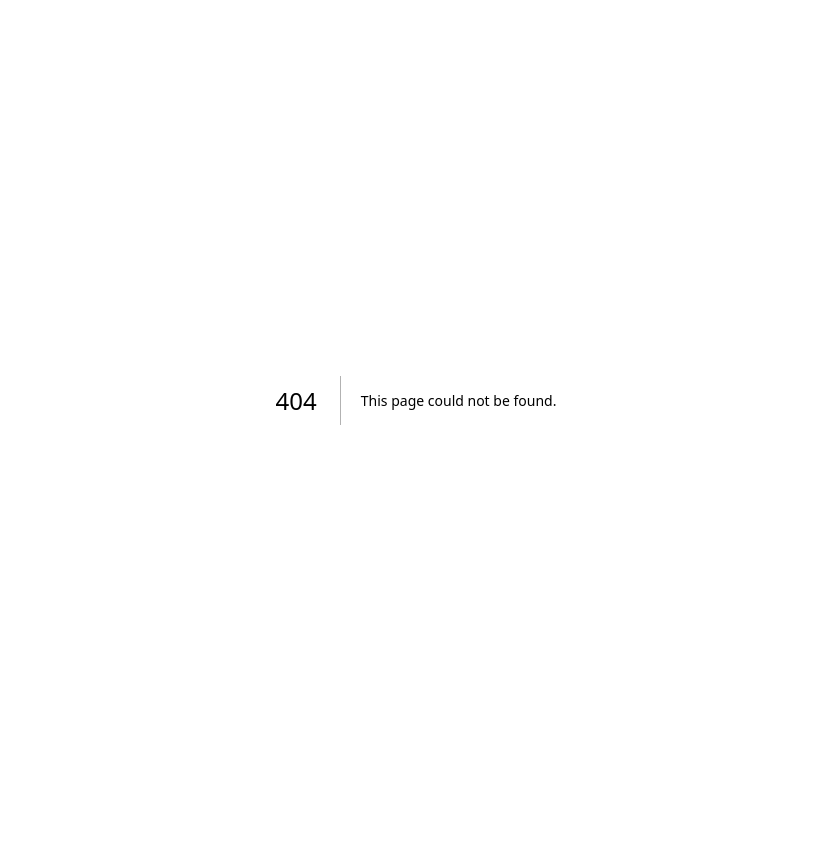
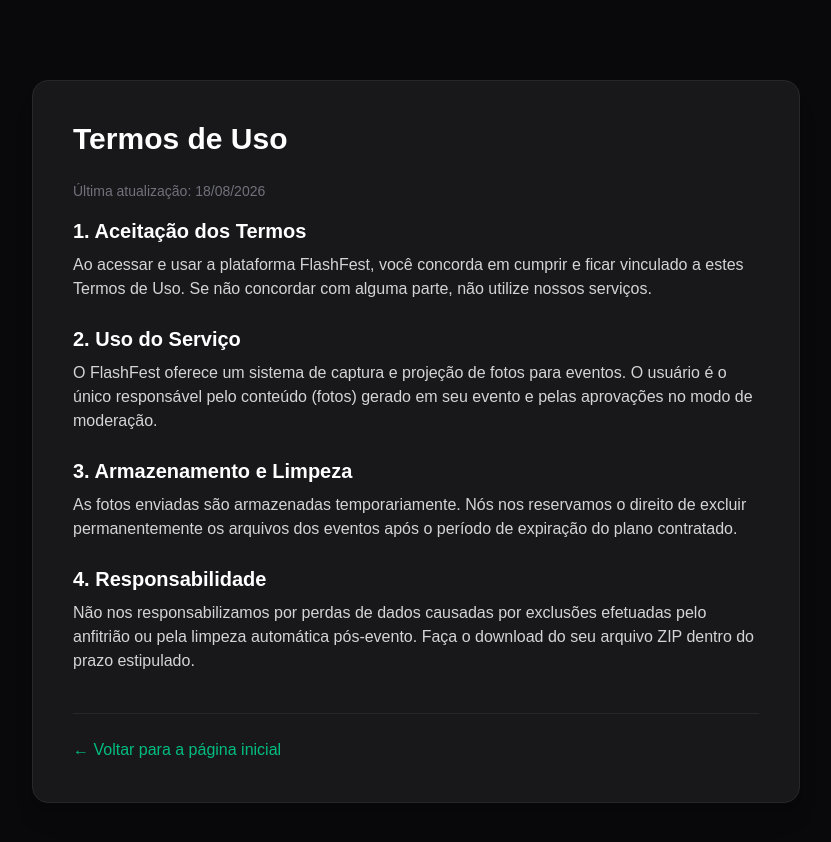
Before and after one commit to Betaluk/fleshfest-app, a Next.js app: page /termos in a window 1280 px wide. Before the commit this address had no page. Shown: the top 842 px of the page, without its empty margins (224-1055 px from the left). Before the commit the page ends 800 px from the top, so only its background shows below. Built offline with nearby package versions, Linux system fonts and the light colour scheme.

Commit message:
Adicionando termos de uso e privacidade

```diff
--- /dev/null
+++ b/src/app/privacidade/page.tsx
@@ -0,0 +1,40 @@
+import Link from 'next/link';
+
+export default function PrivacidadePage() {
+  return (
+    <div className="min-h-screen bg-zinc-950 text-zinc-300 py-20 px-6">
+      <div className="max-w-3xl mx-auto bg-zinc-900 border border-zinc-800 p-10 rounded-2xl shadow-xl">
+        <h1 className="text-3xl font-bold text-white mb-6">Política de Privacidade</h1>
+        <p className="mb-4 text-sm text-zinc-500">Última atualização: {new Date().toLocaleDateString('pt-BR')}</p>
+
+        <div className="space-y-6">
+          <section>
+            <h2 className="text-xl font-semibold text-white mb-2">1. Informações que Coletamos</h2>
+            <p>Coletamos informações básicas de perfil quando você faz login via Google (Nome, E-mail e Foto de Perfil) exclusivamente para criar e gerenciar a sua conta na plataforma.</p>
+          </section>
+
+          <section>
+            <h2 className="text-xl font-semibold text-white mb-2">2. Privacidade das Fotos</h2>
+            <p>As fotos capturadas nos eventos são de propriedade do anfitrião. Elas são armazenadas em infraestrutura segura mediante URLs criptografadas e não são indexadas por motores de busca ou expostas em galerias públicas globais.</p>
+          </section>
+
+          <section>
+            <h2 className="text-xl font-semibold text-white mb-2">3. Compartilhamento de Dados</h2>
+            <p>Nós não vendemos, alugamos ou compartilhamos seus dados pessoais ou as fotos dos seus eventos com terceiros para fins publicitários ou comerciais.</p>
+          </section>
+
+          <section>
+            <h2 className="text-xl font-semibold text-white mb-2">4. Exclusão de Dados</h2>
+            <p>O anfitrião tem o direito de excluir imagens individualmente no painel de moderação ou solicitar a exclusão completa da sua conta e de todos os dados associados a qualquer momento.</p>
+          </section>
+        </div>
+
+        <div className="mt-10 pt-6 border-t border-zinc-800">
+          <Link href="/" className="text-emerald-500 hover:text-emerald-400 font-medium">
+            &larr; Voltar para a página inicial
+          </Link>
+        </div>
+      </div>
+    </div>
+  );
+}
--- /dev/null
+++ b/src/app/termos/page.tsx
@@ -0,0 +1,40 @@
+import Link from 'next/link';
+
+export default function TermosPage() {
+  return (
+    <div className="min-h-screen bg-zinc-950 text-zinc-300 py-20 px-6">
+      <div className="max-w-3xl mx-auto bg-zinc-900 border border-zinc-800 p-10 rounded-2xl shadow-xl">
+        <h1 className="text-3xl font-bold text-white mb-6">Termos de Uso</h1>
+        <p className="mb-4 text-sm text-zinc-500">Última atualização: {new Date().toLocaleDateString('pt-BR')}</p>
+
+        <div className="space-y-6">
+          <section>
+            <h2 className="text-xl font-semibold text-white mb-2">1. Aceitação dos Termos</h2>
+            <p>Ao acessar e usar a plataforma FlashFest, você concorda em cumprir e ficar vinculado a estes Termos de Uso. Se não concordar com alguma parte, não utilize nossos serviços.</p>
+          </section>
+
+          <section>
+            <h2 className="text-xl font-semibold text-white mb-2">2. Uso do Serviço</h2>
+            <p>O FlashFest oferece um sistema de captura e projeção de fotos para eventos. O usuário é o único responsável pelo conteúdo (fotos) gerado em seu evento e pelas aprovações no modo de moderação.</p>
+          </section>
+
+          <section>
+            <h2 className="text-xl font-semibold text-white mb-2">3. Armazenamento e Limpeza</h2>
+            <p>As fotos enviadas são armazenadas temporariamente. Nós nos reservamos o direito de excluir permanentemente os arquivos dos eventos após o período de expiração do plano contratado.</p>
+          </section>
+
+          <section>
+            <h2 className="text-xl font-semibold text-white mb-2">4. Responsabilidade</h2>
+            <p>Não nos responsabilizamos por perdas de dados causadas por exclusões efetuadas pelo anfitrião ou pela limpeza automática pós-evento. Faça o download do seu arquivo ZIP dentro do prazo estipulado.</p>
+          </section>
+        </div>
+
+        <div className="mt-10 pt-6 border-t border-zinc-800">
+          <Link href="/" className="text-emerald-500 hover:text-emerald-400 font-medium">
+            &larr; Voltar para a página inicial
+          </Link>
+        </div>
+      </div>
+    </div>
+  );
+}
```
